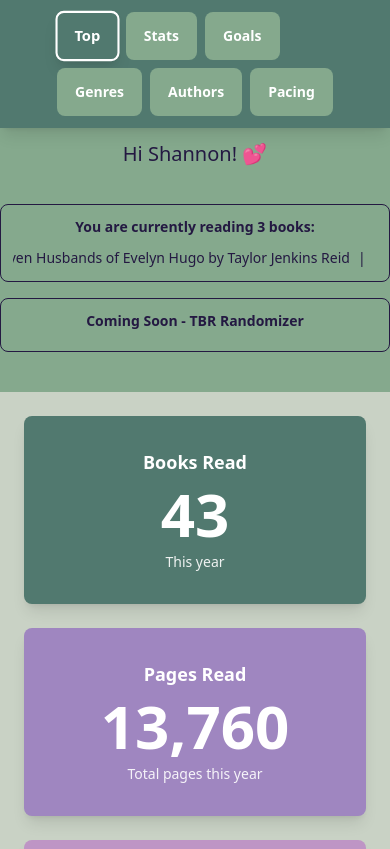
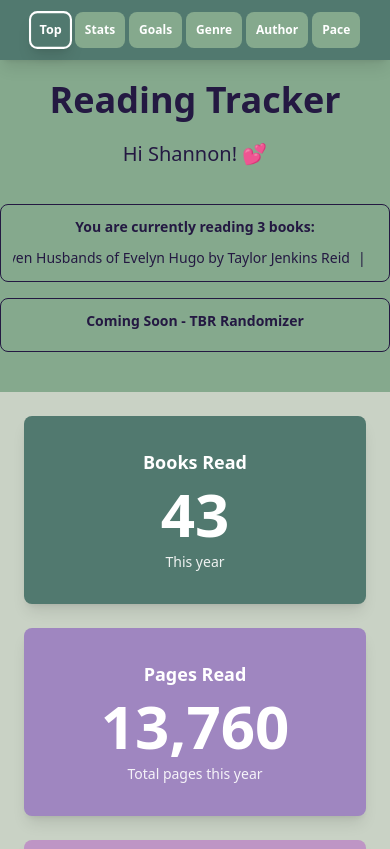
Before and after one commit to najaad/florilegium, a Next.js app: page / in a window 390 px wide. Shown: the top 849 px of the page. Built offline with nearby package versions, Linux system fonts and the light colour scheme.

Commit message:
fixing sizing and spacing and scrolling

```diff
--- a/src/app/page.tsx
+++ b/src/app/page.tsx
@@ -43,7 +43,12 @@ export default function Home() {
     setActiveSection(sectionId);
     const element = document.getElementById(sectionId);
     if (element) {
-      element.scrollIntoView({ behavior: 'smooth', block: 'start' });
+      const headerHeight = 80; // Approximate height of fixed header
+      const elementPosition = element.offsetTop - headerHeight;
+      window.scrollTo({
+        top: elementPosition,
+        behavior: 'smooth'
+      });
     }
   };
 
@@ -69,15 +74,12 @@ export default function Home() {
       <div className="bg-primary text-primary-content shadow-lg fixed top-0 left-0 right-0 z-50">
         {/* Navigation Buttons */}
         <div className="px-4 py-3">
-          <div className="flex flex-col md:flex-row gap-2 md:gap-3 items-center justify-center">
-            {/* Mobile: 2 rows of 3, Desktop: 1 row of 6 */}
-            <div className="flex flex-col md:flex-row gap-2 md:gap-3">
-              {/* First Row (Mobile) / First 3 (Desktop) */}
-              <div className="flex gap-2 md:gap-3">
+          <div className="flex gap-1 md:gap-3 items-center justify-center">
+            {/* All buttons in one row */}
             <button
               onClick={() => scrollToSection('top')}
               className={`
-                          relative px-4 py-3 rounded-lg font-bold text-sm transition-all duration-200 transform
+                relative px-2 md:px-4 py-2 md:py-3 rounded-lg font-bold text-xs md:text-sm transition-all duration-200 transform
                 ${activeSection === 'top'
                   ? 'bg-primary text-primary-content shadow-lg scale-105 border-2 border-primary'
                   : 'bg-base-200 text-base-content hover:bg-base-300 hover:scale-102 border-2 border-transparent hover:border-primary/30'
@@ -93,7 +95,7 @@ export default function Home() {
             <button
               onClick={() => scrollToSection('stats')}
               className={`
-                          relative px-4 py-3 rounded-lg font-bold text-sm transition-all duration-200 transform
+                relative px-2 md:px-4 py-2 md:py-3 rounded-lg font-bold text-xs md:text-sm transition-all duration-200 transform
                 ${activeSection === 'stats'
                   ? 'bg-primary text-primary-content shadow-lg scale-105 border-2 border-primary'
                   : 'bg-base-200 text-base-content hover:bg-base-300 hover:scale-102 border-2 border-transparent hover:border-primary/30'
@@ -109,7 +111,7 @@ export default function Home() {
             <button
               onClick={() => scrollToSection('goals')}
               className={`
-                          relative px-4 py-3 rounded-lg font-bold text-sm transition-all duration-200 transform
+                relative px-2 md:px-4 py-2 md:py-3 rounded-lg font-bold text-xs md:text-sm transition-all duration-200 transform
                 ${activeSection === 'goals'
                   ? 'bg-primary text-primary-content shadow-lg scale-105 border-2 border-primary'
                   : 'bg-base-200 text-base-content hover:bg-base-300 hover:scale-102 border-2 border-transparent hover:border-primary/30'
@@ -122,13 +124,10 @@ export default function Home() {
                 <div className="absolute inset-0 bg-gradient-to-r from-primary to-primary/80 rounded-lg opacity-90"></div>
               )}
             </button>
-              </div>
-              {/* Second Row (Mobile) / Last 3 (Desktop) */}
-              <div className="flex gap-2 md:gap-3">
             <button
               onClick={() => scrollToSection('genres')}
               className={`
-                    relative px-4 py-3 rounded-lg font-bold text-sm transition-all duration-200 transform
+                relative px-2 md:px-4 py-2 md:py-3 rounded-lg font-bold text-xs md:text-sm transition-all duration-200 transform
                 ${activeSection === 'genres'
                   ? 'bg-primary text-primary-content shadow-lg scale-105 border-2 border-primary'
                   : 'bg-base-200 text-base-content hover:bg-base-300 hover:scale-102 border-2 border-transparent hover:border-primary/30'
@@ -136,7 +135,7 @@ export default function Home() {
                 focus:outline-none focus:ring-2 focus:ring-primary/20
               `}
             >
-                  <span className="relative z-10">Genres</span>
+              <span className="relative z-10">Genre</span>
               {activeSection === 'genres' && (
                 <div className="absolute inset-0 bg-gradient-to-r from-primary to-primary/80 rounded-lg opacity-90"></div>
               )}
@@ -144,7 +143,7 @@ export default function Home() {
             <button
               onClick={() => scrollToSection('authors')}
               className={`
-                    relative px-4 py-3 rounded-lg font-bold text-sm transition-all duration-200 transform
+                relative px-2 md:px-4 py-2 md:py-3 rounded-lg font-bold text-xs md:text-sm transition-all duration-200 transform
                 ${activeSection === 'authors'
                   ? 'bg-primary text-primary-content shadow-lg scale-105 border-2 border-primary'
                   : 'bg-base-200 text-base-content hover:bg-base-300 hover:scale-102 border-2 border-transparent hover:border-primary/30'
@@ -152,7 +151,7 @@ export default function Home() {
                 focus:outline-none focus:ring-2 focus:ring-primary/20
               `}
             >
-                  <span className="relative z-10">Authors</span>
+              <span className="relative z-10">Author</span>
               {activeSection === 'authors' && (
                 <div className="absolute inset-0 bg-gradient-to-r from-primary to-primary/80 rounded-lg opacity-90"></div>
               )}
@@ -160,7 +159,7 @@ export default function Home() {
             <button
               onClick={() => scrollToSection('predictions')}
               className={`
-                    relative px-4 py-3 rounded-lg font-bold text-sm transition-all duration-200 transform
+                relative px-2 md:px-4 py-2 md:py-3 rounded-lg font-bold text-xs md:text-sm transition-all duration-200 transform
                 ${activeSection === 'predictions'
                   ? 'bg-primary text-primary-content shadow-lg scale-105 border-2 border-primary'
                   : 'bg-base-200 text-base-content hover:bg-base-300 hover:scale-102 border-2 border-transparent hover:border-primary/30'
@@ -168,13 +167,11 @@ export default function Home() {
                 focus:outline-none focus:ring-2 focus:ring-primary/20
               `}
             >
-                  <span className="relative z-10">Pacing</span>
+              <span className="relative z-10">Pace</span>
               {activeSection === 'predictions' && (
                 <div className="absolute inset-0 bg-gradient-to-r from-primary to-primary/80 rounded-lg opacity-90"></div>
               )}
             </button>
-              </div>
-            </div>
           </div>
         </div>
       </div>
```
Lines whose indentation alone changed are shown as unchanged.
